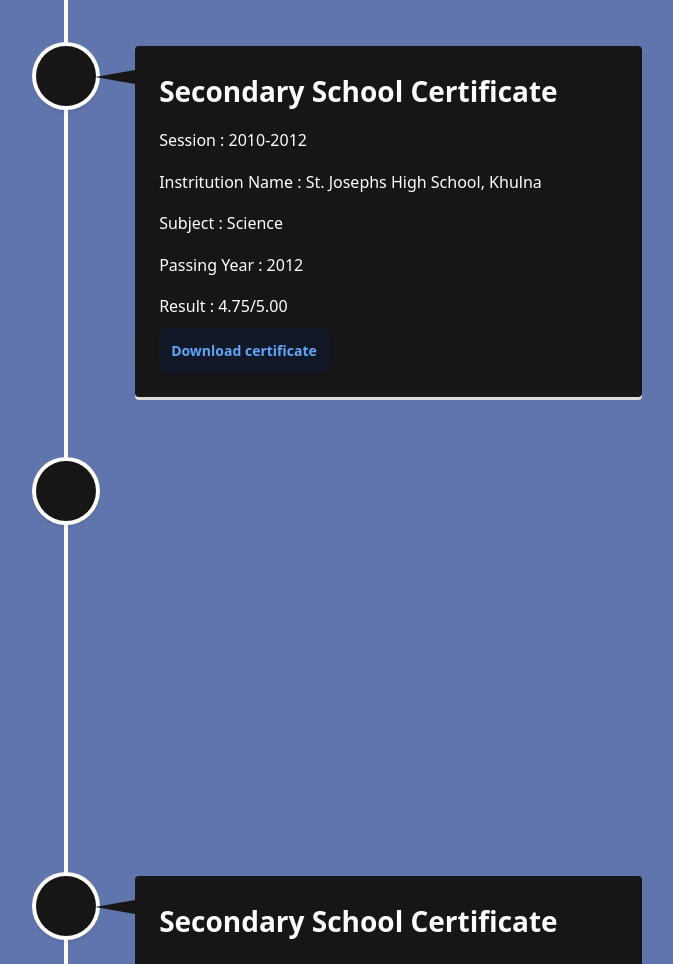
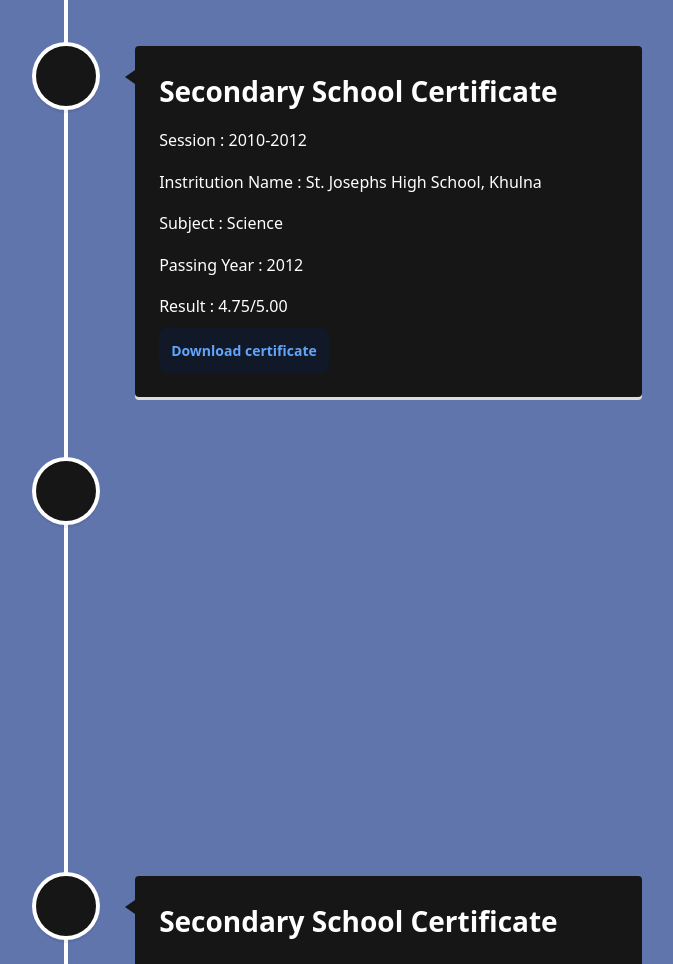
Before and after one commit to Sakib0017/sakibkamalwebsite, a React (Create React App) app: page / in a window 1280 px wide. Shown: the part 1253-2217 px from the top of the page, without its empty margins (574-1247 px from the left). Built offline with nearby package versions, Linux system fonts and the light colour scheme.

Commit message:
Background and nav color changed

```diff
--- a/src/components/Home.jsx
+++ b/src/components/Home.jsx
@@ -120,7 +120,7 @@ const Home = () => {
           <VerticalTimelineElement
             className="vertical-timeline-element "
             contentStyle={{ background: '#161616', color: '#fff' }}
-            contentArrowStyle={{ borderRight: '40px solid  #161616' }}
+            contentArrowStyle={{ borderRight: '10px solid  #161616' }}
 
             iconStyle={{ background: '#161616', color: '#fff' }}
             icon={<i className="fa fa-check-circle"></i>}
@@ -136,7 +136,7 @@ const Home = () => {
           <VerticalTimelineElement
             className="vertical-timeline-element"
             contentStyle={{ background: '#161616', color: '#fff' }}
-            contentArrowStyle={{ borderRight: '40px solid  #161616' }}
+            contentArrowStyle={{ borderRight: '10px solid  #161616' }}
 
             iconStyle={{ background: '#161616', color: '#fff' }}
             icon={<i className="fa fa-check-circle"></i>}
@@ -152,7 +152,7 @@ const Home = () => {
           <VerticalTimelineElement
             className="vertical-timeline-element"
             contentStyle={{ background: '#161616', color: '#fff' }}
-            contentArrowStyle={{ borderRight: '40px solid  #161616' }}
+            contentArrowStyle={{ borderRight: '10px solid  #161616' }}
 
             iconStyle={{ background: '#161616', color: '#fff' }}
             icon={<i className="fa fa-check-circle"></i>}
@@ -168,7 +168,7 @@ const Home = () => {
           <VerticalTimelineElement
             className="vertical-timeline-element"
             contentStyle={{ background: '#161616', color: '#fff' }}
-            contentArrowStyle={{ borderRight: '40px solid  #161616' }}
+            contentArrowStyle={{ borderRight: '10px solid  #161616' }}
 
             iconStyle={{ background: '#161616', color: '#fff' }}
             icon={<i className="fa fa-check-circle"></i>}
```
